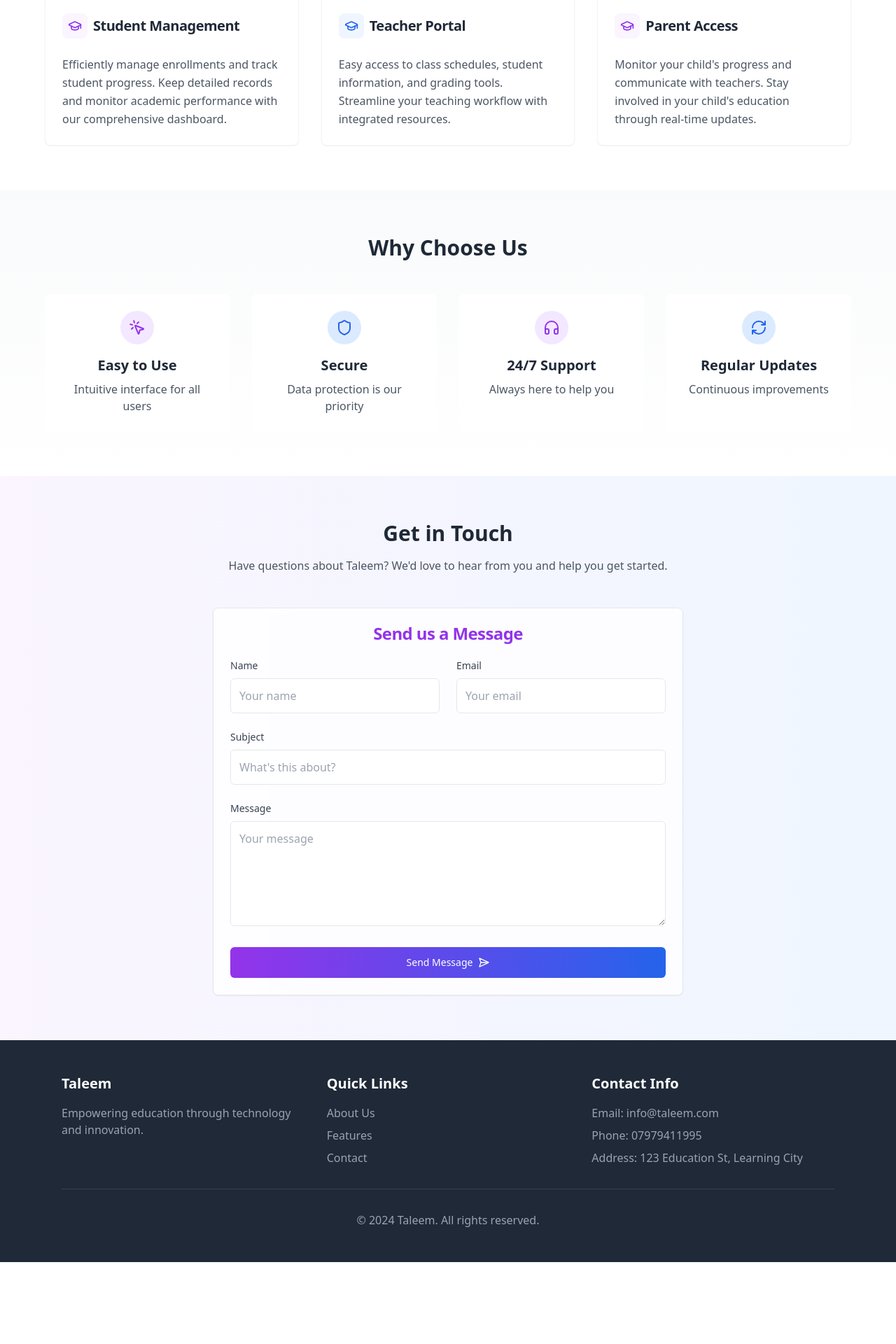
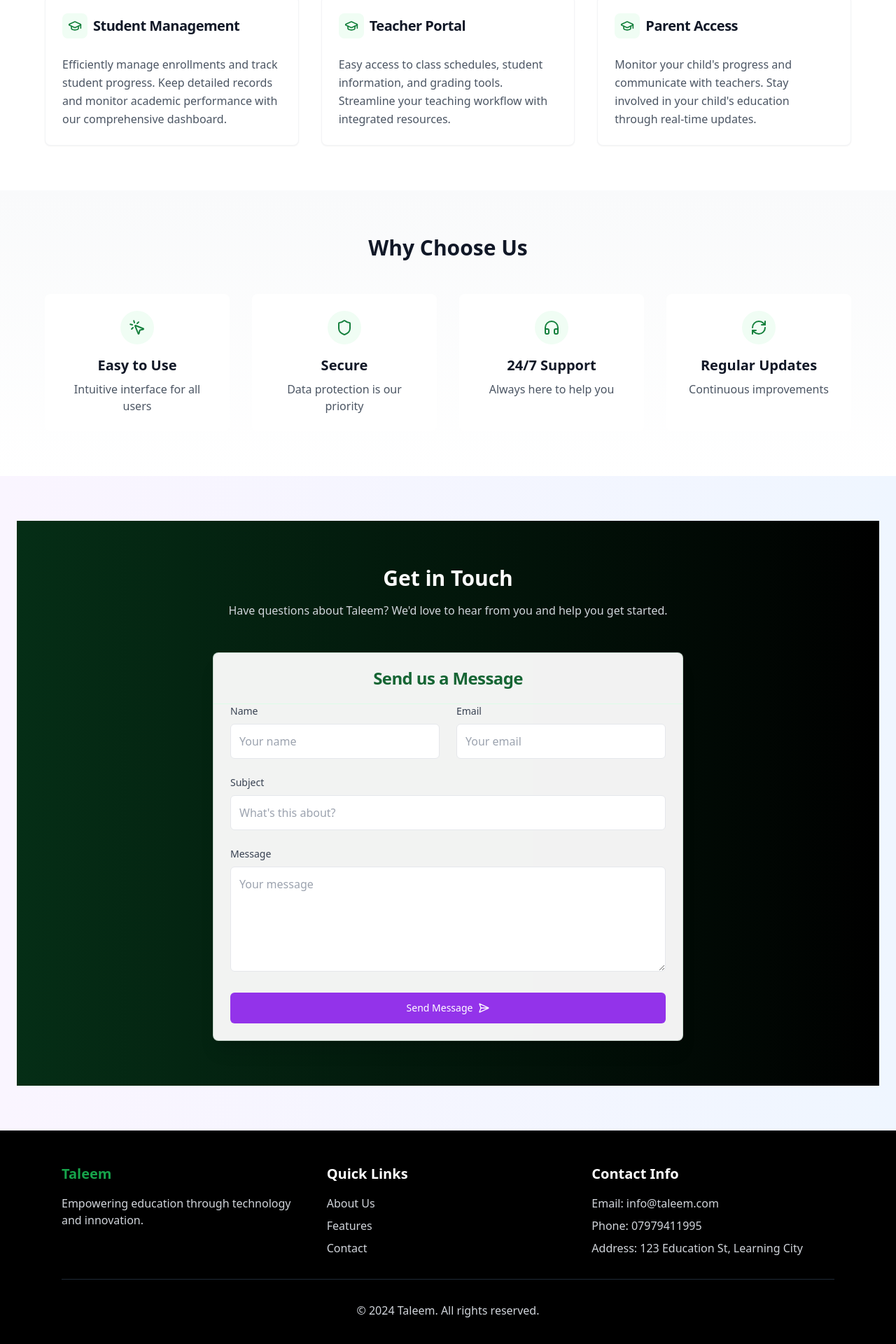
Before and after one commit to MAIsmail1/SchoolManagementSystem, a React (Create React App) app: page / in a window 1280 px wide. Shown: the part 628-2548 px from the top of the page at 70% size. Before the commit the page ends 2431 px from the top, so only its background shows below. Built offline with nearby package versions, Linux system fonts and the light colour scheme.

Commit message:
changed overall theme from purple to dark green

```diff
--- a/src/App.js
+++ b/src/App.js
@@ -38,18 +38,28 @@ const AppContent = () => {
   const LandingPage = () => (
     <div className="min-h-screen">
       {/* Hero Section */}
-      <div className="px-6 py-16 bg-gradient-to-r from-purple-100 to-blue-100">
+<div className="px-6 py-16 bg-gradient-to-r from-green-950 to-black">
   <div className="max-w-6xl mx-auto text-center">
-          <GraduationCap className="w-16 h-16 mx-auto mb-6 text-purple-600" />
-          <h1 className="text-4xl font-bold text-gray-800 mb-4">
+    <GraduationCap className="w-16 h-16 mx-auto mb-6 text-green-500" />
+    <h1 className="text-4xl font-bold text-white mb-4">
       Welcome to Ta'leem
     </h1>
-          <p className="text-xl text-gray-600 mb-8">
+    <p className="text-xl text-gray-300 mb-8">
       Empowering education through seamless management and communication
     </p>
     <div className="flex gap-4 justify-center">
-            <Button onClick={() => setCurrentPage('login')}>Get Started</Button>
-            <Button variant="outline">Learn More</Button>
+      <Button
+        onClick={() => setCurrentPage('login')}
+        className="bg-green-700 hover:bg-green-800 text-white"
+      >
+        Get Started
+      </Button>
+      <Button
+        variant="outline"
+        className="border-green-500 text-green-500 hover:bg-green-800 hover:text-white hover:border-green-800"
+      >
+        Learn More
+      </Button>
     </div>
   </div>
 </div>
@@ -57,21 +67,21 @@ const AppContent = () => {
       {/* Features Section */}
 <div className="py-16 px-6 bg-white">
   <div className="max-w-6xl mx-auto">
-    <h2 className="text-3xl font-bold text-center text-gray-800 mb-4">
+    <h2 className="text-3xl font-bold text-center text-gray-900 mb-4">
       Our Features
     </h2>
     <p className="text-center text-gray-600 mb-12 max-w-2xl mx-auto">
       Comprehensive tools designed to enhance the educational experience for everyone
     </p>
     <div className="grid md:grid-cols-3 gap-8">
-      <Card className="hover:shadow-xl transition-all duration-300 cursor-pointer border border-gray-100 hover:border-purple-200 overflow-hidden group">
-        <div className="absolute top-0 left-0 w-full h-1 bg-gradient-to-r from-purple-500 to-blue-500 transform scale-x-0 group-hover:scale-x-100 transition-transform duration-300"></div>
+      <Card className="hover:shadow-xl transition-all duration-300 cursor-pointer border border-gray-100 hover:border-green-700 overflow-hidden group">
+        <div className="absolute top-0 left-0 w-full h-1 bg-gradient-to-r from-green-800 to-green-950 transform scale-x-0 group-hover:scale-x-100 transition-transform duration-300"></div>
         <CardHeader>
           <div className="flex items-center space-x-2">
-            <div className="p-2 bg-purple-50 rounded-lg">
-              <GraduationCap className="w-5 h-5 text-purple-600" />
+            <div className="p-2 bg-green-50 rounded-lg">
+              <GraduationCap className="w-5 h-5 text-green-700" />
             </div>
-            <CardTitle className="text-xl font-semibold text-gray-800 group-hover:text-purple-600 transition-colors">Student Management</CardTitle>
+            <CardTitle className="text-xl font-semibold text-gray-900 group-hover:text-green-700 transition-colors">Student Management</CardTitle>
           </div>
         </CardHeader>
         <CardContent>
@@ -82,14 +92,14 @@ const AppContent = () => {
         </CardContent>
       </Card>
 
-      <Card className="hover:shadow-xl transition-all duration-300 cursor-pointer border border-gray-100 hover:border-purple-200 overflow-hidden group">
-        <div className="absolute top-0 left-0 w-full h-1 bg-gradient-to-r from-purple-500 to-blue-500 transform scale-x-0 group-hover:scale-x-100 transition-transform duration-300"></div>
+      <Card className="hover:shadow-xl transition-all duration-300 cursor-pointer border border-gray-100 hover:border-green-700 overflow-hidden group">
+        <div className="absolute top-0 left-0 w-full h-1 bg-gradient-to-r from-green-800 to-green-950 transform scale-x-0 group-hover:scale-x-100 transition-transform duration-300"></div>
         <CardHeader>
           <div className="flex items-center space-x-2">
-            <div className="p-2 bg-blue-50 rounded-lg">
-              <GraduationCap className="w-5 h-5 text-blue-600" />
+            <div className="p-2 bg-green-50 rounded-lg">
+              <GraduationCap className="w-5 h-5 text-green-700" />
             </div>
-            <CardTitle className="text-xl font-semibold text-gray-800 group-hover:text-blue-600 transition-colors">Teacher Portal</CardTitle>
+            <CardTitle className="text-xl font-semibold text-gray-900 group-hover:text-green-700 transition-colors">Teacher Portal</CardTitle>
           </div>
         </CardHeader>
         <CardContent>
@@ -100,14 +110,14 @@ const AppContent = () => {
         </CardContent>
       </Card>
 
-      <Card className="hover:shadow-xl transition-all duration-300 cursor-pointer border border-gray-100 hover:border-purple-200 overflow-hidden group">
-        <div className="absolute top-0 left-0 w-full h-1 bg-gradient-to-r from-purple-500 to-blue-500 transform scale-x-0 group-hover:scale-x-100 transition-transform duration-300"></div>
+      <Card className="hover:shadow-xl transition-all duration-300 cursor-pointer border border-gray-100 hover:border-green-700 overflow-hidden group">
+        <div className="absolute top-0 left-0 w-full h-1 bg-gradient-to-r from-green-800 to-green-950 transform scale-x-0 group-hover:scale-x-100 transition-transform duration-300"></div>
         <CardHeader>
           <div className="flex items-center space-x-2">
-            <div className="p-2 bg-purple-50 rounded-lg">
-              <GraduationCap className="w-5 h-5 text-purple-600" />
+            <div className="p-2 bg-green-50 rounded-lg">
+              <GraduationCap className="w-5 h-5 text-green-700" />
             </div>
-            <CardTitle className="text-xl font-semibold text-gray-800 group-hover:text-purple-600 transition-colors">Parent Access</CardTitle>
+            <CardTitle className="text-xl font-semibold text-gray-900 group-hover:text-green-700 transition-colors">Parent Access</CardTitle>
           </div>
         </CardHeader>
         <CardContent>
@@ -123,39 +133,39 @@ const AppContent = () => {
    {/* Benefits Section */}
 <div className="py-16 px-6 bg-gradient-to-b from-gray-50 to-white">
   <div className="max-w-6xl mx-auto">
-    <h2 className="text-3xl font-bold text-center text-gray-800 mb-12">
+    <h2 className="text-3xl font-bold text-center text-gray-900 mb-12">
       Why Choose Us
     </h2>
     <div className="grid md:grid-cols-2 lg:grid-cols-4 gap-8">
-      <div className="text-center p-6 bg-white rounded-lg hover:scale-105 transform-gpu transition-all duration-300 cursor-pointer group">
-        <div className="w-12 h-12 bg-purple-100 rounded-full flex items-center justify-center mx-auto mb-4 group-hover:bg-purple-200 transition-colors duration-300 group-hover:rotate-12 transform">
-          <MousePointerClick className="w-6 h-6 text-purple-600 group-hover:scale-110 transition-transform duration-300" />
+      <div className="text-center p-6 bg-white rounded-lg hover:scale-105 transform-gpu transition-all duration-300 cursor-pointer group hover:shadow-lg hover:shadow-green-100">
+        <div className="w-12 h-12 bg-green-50 rounded-full flex items-center justify-center mx-auto mb-4 group-hover:bg-green-100 transition-colors duration-300 group-hover:rotate-12 transform">
+          <MousePointerClick className="w-6 h-6 text-green-700 group-hover:scale-110 transition-transform duration-300" />
         </div>
-        <h3 className="text-xl font-semibold mb-2 text-gray-800 group-hover:text-purple-600 transition-colors duration-300">Easy to Use</h3>
+        <h3 className="text-xl font-semibold mb-2 text-gray-900 group-hover:text-green-700 transition-colors duration-300">Easy to Use</h3>
         <p className="text-gray-600">Intuitive interface for all users</p>
       </div>
 
-      <div className="text-center p-6 bg-white rounded-lg hover:scale-105 transform-gpu transition-all duration-300 cursor-pointer group">
-        <div className="w-12 h-12 bg-blue-100 rounded-full flex items-center justify-center mx-auto mb-4 group-hover:bg-blue-200 transition-colors duration-300 group-hover:rotate-12 transform">
-          <Shield className="w-6 h-6 text-blue-600 group-hover:scale-110 transition-transform duration-300" />
+      <div className="text-center p-6 bg-white rounded-lg hover:scale-105 transform-gpu transition-all duration-300 cursor-pointer group hover:shadow-lg hover:shadow-green-100">
+        <div className="w-12 h-12 bg-green-50 rounded-full flex items-center justify-center mx-auto mb-4 group-hover:bg-green-100 transition-colors duration-300 group-hover:rotate-12 transform">
+          <Shield className="w-6 h-6 text-green-700 group-hover:scale-110 transition-transform duration-300" />
         </div>
-        <h3 className="text-xl font-semibold mb-2 text-gray-800 group-hover:text-blue-600 transition-colors duration-300">Secure</h3>
+        <h3 className="text-xl font-semibold mb-2 text-gray-900 group-hover:text-green-700 transition-colors duration-300">Secure</h3>
         <p className="text-gray-600">Data protection is our priority</p>
       </div>
 
-      <div className="text-center p-6 bg-white rounded-lg hover:scale-105 transform-gpu transition-all duration-300 cursor-pointer group">
-        <div className="w-12 h-12 bg-purple-100 rounded-full flex items-center justify-center mx-auto mb-4 group-hover:bg-purple-200 transition-colors duration-300 group-hover:rotate-12 transform">
-          <HeadphonesIcon className="w-6 h-6 text-purple-600 group-hover:scale-110 transition-transform duration-300" />
+      <div className="text-center p-6 bg-white rounded-lg hover:scale-105 transform-gpu transition-all duration-300 cursor-pointer group hover:shadow-lg hover:shadow-green-100">
+        <div className="w-12 h-12 bg-green-50 rounded-full flex items-center justify-center mx-auto mb-4 group-hover:bg-green-100 transition-colors duration-300 group-hover:rotate-12 transform">
+          <HeadphonesIcon className="w-6 h-6 text-green-700 group-hover:scale-110 transition-transform duration-300" />
         </div>
-        <h3 className="text-xl font-semibold mb-2 text-gray-800 group-hover:text-purple-600 transition-colors duration-300">24/7 Support</h3>
+        <h3 className="text-xl font-semibold mb-2 text-gray-900 group-hover:text-green-700 transition-colors duration-300">24/7 Support</h3>
         <p className="text-gray-600">Always here to help you</p>
       </div>
 
-      <div className="text-center p-6 bg-white rounded-lg hover:scale-105 transform-gpu transition-all duration-300 cursor-pointer group">
-        <div className="w-12 h-12 bg-blue-100 rounded-full flex items-center justify-center mx-auto mb-4 group-hover:bg-blue-200 transition-colors duration-300 group-hover:rotate-12 transform">
-          <RefreshCw className="w-6 h-6 text-blue-600 group-hover:scale-110 transition-transform duration-300" />
+      <div className="text-center p-6 bg-white rounded-lg hover:scale-105 transform-gpu transition-all duration-300 cursor-pointer group hover:shadow-lg hover:shadow-green-100">
+        <div className="w-12 h-12 bg-green-50 rounded-full flex items-center justify-center mx-auto mb-4 group-hover:bg-green-100 transition-colors duration-300 group-hover:rotate-12 transform">
+          <RefreshCw className="w-6 h-6 text-green-700 group-hover:scale-110 transition-transform duration-300" />
         </div>
-        <h3 className="text-xl font-semibold mb-2 text-gray-800 group-hover:text-blue-600 transition-colors duration-300">Regular Updates</h3>
+        <h3 className="text-xl font-semibold mb-2 text-gray-900 group-hover:text-green-700 transition-colors duration-300">Regular Updates</h3>
         <p className="text-gray-600">Continuous improvements</p>
       </div>
     </div>
@@ -167,12 +177,13 @@ const AppContent = () => {
       </div>
 
       {/* Footer */}
-      <footer className="bg-gray-800 text-white py-12">
+      {/* Footer */}
+<footer className="bg-black text-white py-12">
   <div className="max-w-6xl mx-auto px-6">
     <div className="grid md:grid-cols-3 gap-8">
       <div>
-              <h3 className="text-xl font-semibold mb-4">Taleem</h3>
-              <p className="text-gray-400">
+        <h3 className="text-xl font-semibold mb-4 text-green-600">Taleem</h3>
+        <p className="text-gray-300">
           Empowering education through technology and innovation.
         </p>
       </div>
@@ -180,17 +191,17 @@ const AppContent = () => {
         <h3 className="text-xl font-semibold mb-4">Quick Links</h3>
         <ul className="space-y-2">
           <li>
-                  <a href="#" className="text-gray-400 hover:text-white transition-colors">
+            <a href="#" className="text-gray-300 hover:text-green-600 transition-colors">
               About Us
             </a>
           </li>
           <li>
-                  <a href="#" className="text-gray-400 hover:text-white transition-colors">
+            <a href="#" className="text-gray-300 hover:text-green-600 transition-colors">
               Features
             </a>
           </li>
           <li>
-                  <a href="#" className="text-gray-400 hover:text-white transition-colors">
+            <a href="#" className="text-gray-300 hover:text-green-600 transition-colors">
               Contact
             </a>
           </li>
@@ -198,14 +209,14 @@ const AppContent = () => {
       </div>
       <div>
         <h3 className="text-xl font-semibold mb-4">Contact Info</h3>
-              <ul className="space-y-2 text-gray-400">
+        <ul className="space-y-2 text-gray-300">
           <li>Email: info@taleem.com</li>
           <li>Phone: 07979411995</li>
           <li>Address: 123 Education St, Learning City</li>
         </ul>
       </div>
     </div>
-          <div className="border-t border-gray-700 mt-8 pt-8 text-center text-gray-400">
+    <div className="border-t border-gray-800 mt-8 pt-8 text-center text-gray-300">
       <p>&copy; 2024 Taleem. All rights reserved.</p>
     </div>
   </div>
--- a/src/components/layout/ContactForm.js
+++ b/src/components/layout/ContactForm.js
@@ -1,4 +1,3 @@
-// src/components/layout/ContactForm.js
 import React, { useState } from 'react';
 import { Card, CardContent, CardHeader, CardTitle } from '../common/card';
 import { Button } from '../common/button';
@@ -26,7 +25,6 @@ const ContactForm = () => {
     e.preventDefault();
     setStatus('sending');
 
-    // Simulate form submission
     setTimeout(() => {
       setStatus('success');
       setFormData({
@@ -36,24 +34,24 @@ const ContactForm = () => {
         message: ''
       });
 
-      // Reset success message after 3 seconds
       setTimeout(() => setStatus(''), 3000);
     }, 1000);
   };
 
   return (
-    <div className="max-w-6xl mx-auto">
+    <div className="w-full min-h-screen bg-gradient-to-r from-green-950 to-black py-16">
+      <div className="px-6 max-w-6xl mx-auto">
         <div className="text-center mb-12">
-        <h2 className="text-3xl font-bold text-gray-800 mb-4">Get in Touch</h2>
-        <p className="text-gray-600 max-w-2xl mx-auto">
+          <h2 className="text-3xl font-bold text-white mb-4">Get in Touch</h2>
+          <p className="text-gray-300 max-w-2xl mx-auto">
             Have questions about Taleem? We'd love to hear from you and help you get started.
           </p>
         </div>
 
         <div className="max-w-2xl mx-auto">
-        <Card className="bg-white/80 backdrop-blur-sm shadow-lg">
-          <CardHeader className="text-center pb-6">
-            <CardTitle className="text-2xl text-purple-600">Send us a Message</CardTitle>
+          <Card className="bg-white/95 backdrop-blur-sm shadow-xl border border-green-800/20">
+            <CardHeader className="text-center pb-6 border-b border-green-100">
+              <CardTitle className="text-2xl text-green-800">Send us a Message</CardTitle>
             </CardHeader>
             <CardContent>
               <form onSubmit={handleSubmit} className="space-y-6">
@@ -71,7 +69,7 @@ const ContactForm = () => {
                       name="name"
                       value={formData.name}
                       onChange={handleChange}
-                    className="w-full p-3 border border-gray-200 rounded-md bg-white focus:outline-none focus:ring-2 focus:ring-purple-500 focus:border-transparent transition-all"
+                      className="w-full p-3 border border-gray-200 rounded-md bg-white focus:outline-none focus:ring-2 focus:ring-green-600 focus:border-transparent transition-all"
                       placeholder="Your name"
                       autoComplete="name"
                       required
@@ -91,7 +89,7 @@ const ContactForm = () => {
                       name="email"
                       value={formData.email}
                       onChange={handleChange}
-                    className="w-full p-3 border border-gray-200 rounded-md bg-white focus:outline-none focus:ring-2 focus:ring-purple-500 focus:border-transparent transition-all"
+                      className="w-full p-3 border border-gray-200 rounded-md bg-white focus:outline-none focus:ring-2 focus:ring-green-600 focus:border-transparent transition-all"
                       placeholder="Your email"
                       autoComplete="email"
                       required
@@ -112,7 +110,7 @@ const ContactForm = () => {
                     name="subject"
                     value={formData.subject}
                     onChange={handleChange}
-                  className="w-full p-3 border border-gray-200 rounded-md bg-white focus:outline-none focus:ring-2 focus:ring-purple-500 focus:border-transparent transition-all"
+                    className="w-full p-3 border border-gray-200 rounded-md bg-white focus:outline-none focus:ring-2 focus:ring-green-600 focus:border-transparent transition-all"
                     placeholder="What's this about?"
                     autoComplete="off"
                     required
@@ -131,7 +129,7 @@ const ContactForm = () => {
                     name="message"
                     value={formData.message}
                     onChange={handleChange}
-                  className="w-full p-3 border border-gray-200 rounded-md bg-white focus:outline-none focus:ring-2 focus:ring-purple-500 focus:border-transparent transition-all min-h-[150px] resize-y"
+                    className="w-full p-3 border border-gray-200 rounded-md bg-white focus:outline-none focus:ring-2 focus:ring-green-600 focus:border-transparent transition-all min-h-[150px] resize-y"
                     placeholder="Your message"
                     autoComplete="off"
                     required
@@ -139,14 +137,14 @@ const ContactForm = () => {
                 </div>
 
                 {status === 'success' && (
-                <div className="p-4 text-sm text-green-600 bg-green-50 rounded-md border border-green-200">
+                  <div className="p-4 text-sm text-green-700 bg-green-50 rounded-md border border-green-200">
                     Thank you for your message! We'll get back to you soon.
                   </div>
                 )}
 
                 <Button
                   type="submit"
-                className="w-full bg-gradient-to-r from-purple-600 to-blue-600 hover:from-purple-700 hover:to-blue-700 text-white font-medium py-3 rounded-md transition-all flex items-center justify-center gap-2"
+                  className="w-full bg-green-700 hover:bg-green-800 text-white font-medium py-3 rounded-md transition-all flex items-center justify-center gap-2"
                   disabled={status === 'sending'}
                 >
                   {status === 'sending' ? (
@@ -163,6 +161,7 @@ const ContactForm = () => {
           </Card>
         </div>
       </div>
+    </div>
   );
 };
 
--- a/src/components/layout/Navigation.js
+++ b/src/components/layout/Navigation.js
@@ -15,14 +15,14 @@ const Navigation = () => {
   };
 
   return (
-    <nav className="bg-gray-800 text-white">
+    <nav className="bg-black text-white">
       <div className="max-w-7xl mx-auto px-4">
         <div className="flex justify-between h-16">
           <div className="flex items-center">
-            <GraduationCap className="h-8 w-8 text-purple-400" />
+            <GraduationCap className="h-8 w-8 text-green-700" />
             <Link
               to="/"
-              className="ml-2 text-xl font-bold text-white hover:text-purple-400 transition-colors"
+              className="ml-2 text-xl font-bold text-white hover:text-green-600 transition-colors"
               onClick={() => handlePageChange('/', 'home')}
             >
               Ta'leem
@@ -38,7 +38,7 @@ const Navigation = () => {
                     logout();
                     handlePageChange('/', 'home');
                   }}
-                  className="text-white border-white hover:bg-white hover:text-gray-800"
+                  className="text-white border-white hover:bg-green-800 hover:border-green-800 hover:text-white"
                 >
                   Logout
                 </Button>
@@ -47,7 +47,7 @@ const Navigation = () => {
               <Button
                 variant="outline"
                 onClick={() => handlePageChange('/login', 'login')}
-                className="text-white border-white hover:bg-white hover:text-gray-800"
+                className="text-white border-white hover:bg-green-800 hover:border-green-800 hover:text-white"
               >
                 Login
               </Button>
```
Lines whose indentation alone changed are shown as unchanged.
